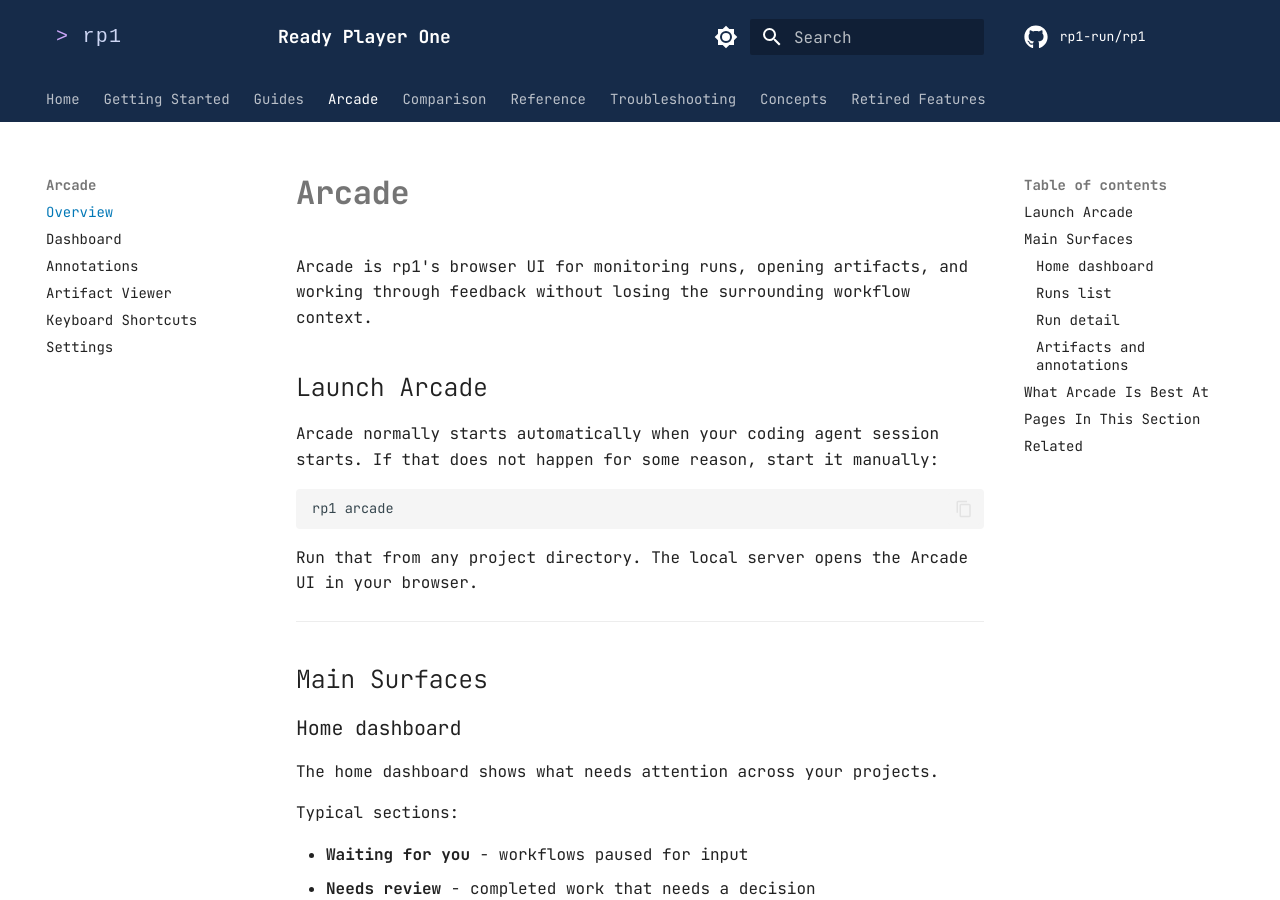
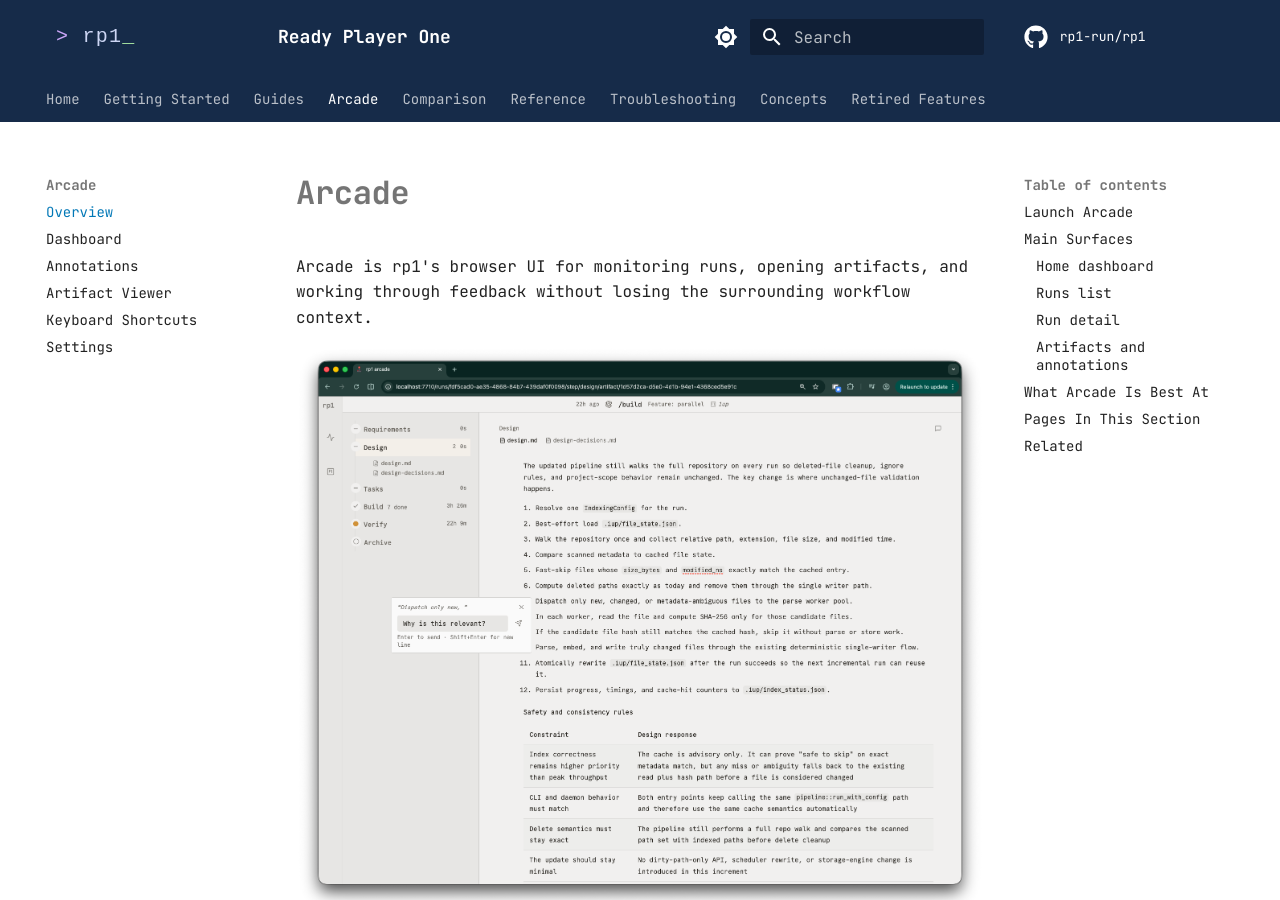
Before and after one commit to rp1-run/rp1, an MkDocs documentation site: the page built from docs/arcade/index.md, in a window 1280 px wide and 900 px high. Built offline with MkDocs 1.6.1 and Material for MkDocs 9.7.7, drawn with Linux system fonts in a browser that asks for light colours; comment, search, counter and statistics services are not loaded.

Commit message:
docs: add Arcade annotations screenshot

```diff
--- a/docs/arcade/index.md
+++ b/docs/arcade/index.md
@@ -2,6 +2,8 @@
 
 Arcade is rp1's browser UI for monitoring runs, opening artifacts, and working
 through feedback without losing the surrounding workflow context.
+
+![Arcade annotations view showing comments attached to an artifact with surrounding workflow context](../assets/screens/arcade/annotations.png)
 
 ## Launch Arcade
 
```
